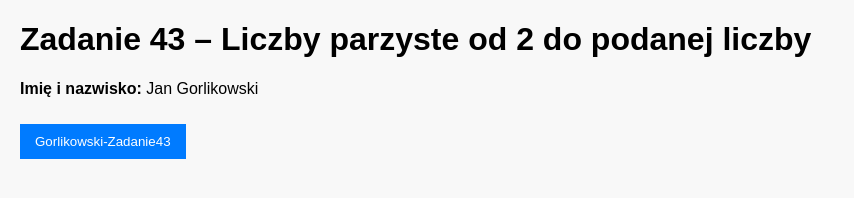
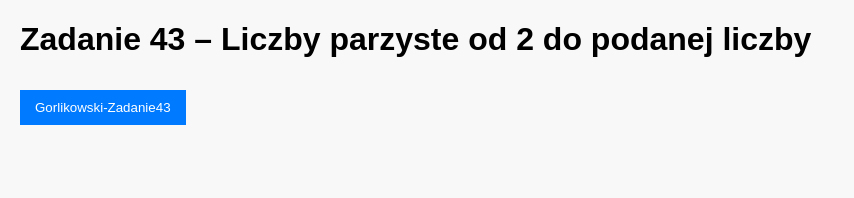
Before and after one commit to kacergork/JavaScript, a plain HTML site: page zadanie43_gor.html in a window 1280 px wide. Shown: the whole page, without its empty margins (0-854 px from the left). Drawn offline with Linux system fonts and the light colour scheme.

Commit message:
Update zadanie43_gor.html

```diff
--- a/zadanie43_gor.html
+++ b/zadanie43_gor.html
@@ -26,8 +26,6 @@
 <body>
 
   <h1>Zadanie 43 – Liczby parzyste od 2 do podanej liczby</h1>
-
-  <p><strong>Imię i nazwisko:</strong> Jan Gorlikowski</p>
 
   <button onclick="wypiszParzyste()">Gorlikowski-Zadanie43</button>
 
```
